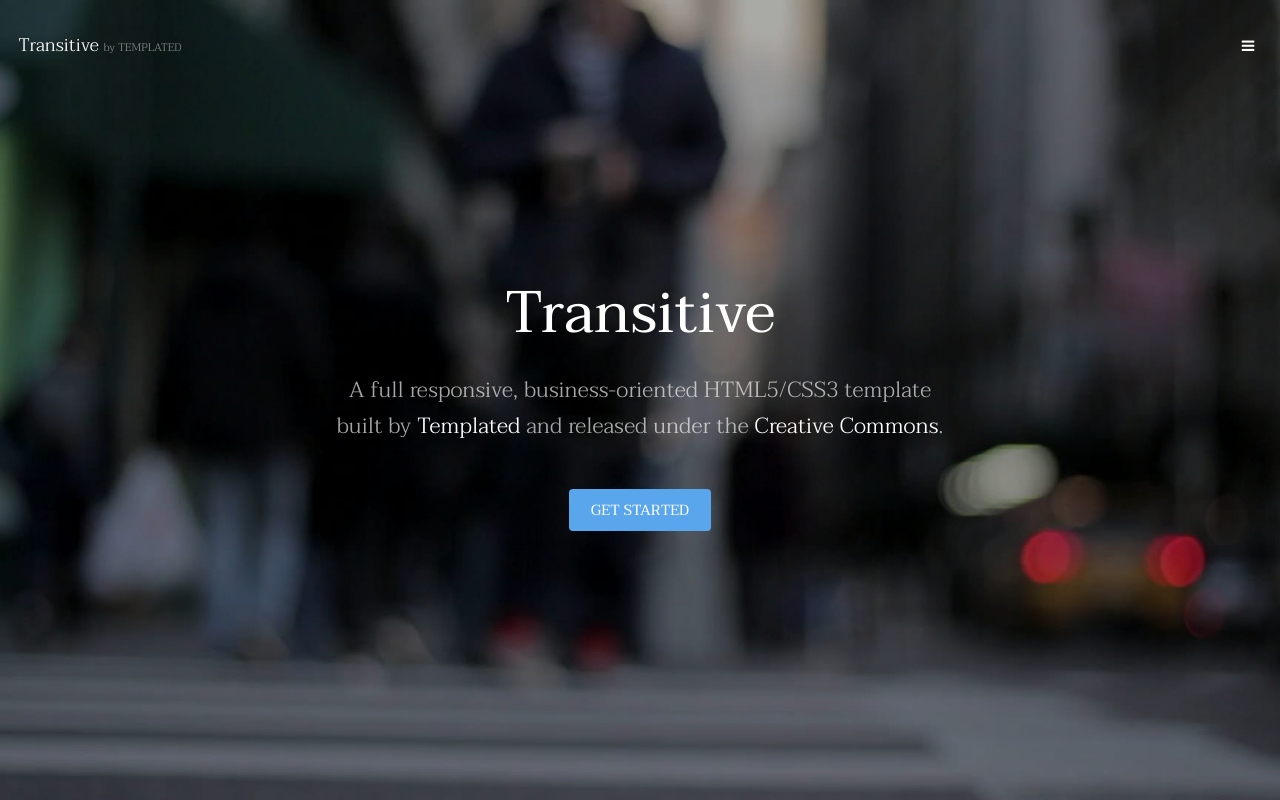
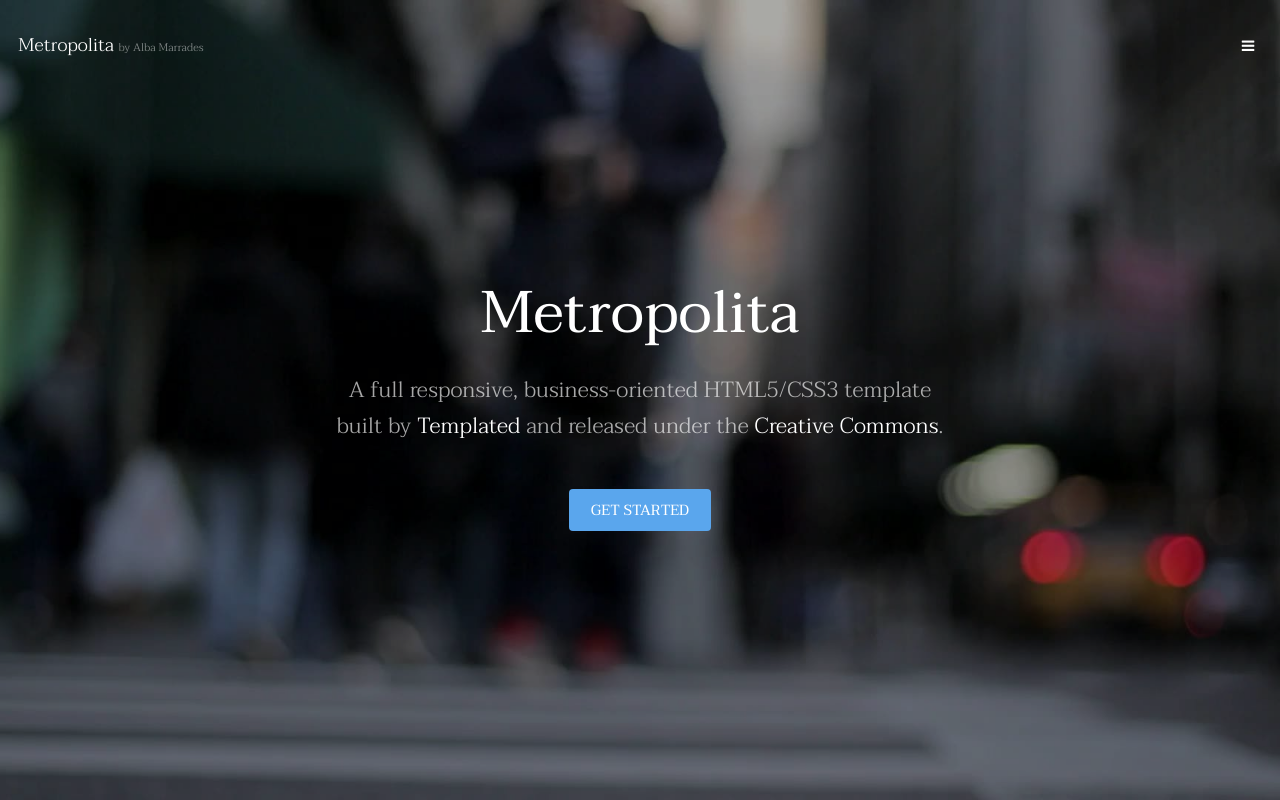
Before and after one commit to AlbaMarrades/04.REP_METROPOLITA, a plain HTML site: page index.html in a window 1280 px wide. Shown: the top 800 px of the page. Drawn offline with Linux system fonts and the light colour scheme.

Commit message:
cambios en la portada por ALBA

```diff
--- a/index.html
+++ b/index.html
@@ -6,7 +6,7 @@
 -->
 <html>
 	<head>
-		<title>Transitive by TEMPLATED</title>
+		<title>Metropolita by Alba Marrades</title>
 		<meta charset="utf-8" />
 		<meta name="viewport" content="width=device-width, initial-scale=1" />
 		<link rel="stylesheet" href="assets/css/main.css" />
@@ -15,7 +15,7 @@
 
 		<!-- Header -->
 			<header id="header" class="alt">
-				<div class="logo"><a href="index.html">Transitive <span>by TEMPLATED</span></a></div>
+				<div class="logo"><a href="index.html">Metropolita <span>by Alba Marrades</span></a></div>
 				<a href="#menu" class="toggle"><span>Menu</span></a>
 			</header>
 
@@ -36,7 +36,7 @@
 		-->
 			<section id="banner" data-video="images/banner">
 				<div class="inner">
-					<h1>Transitive</h1>
+					<h1>Metropolita</h1>
 					<p>A full responsive, business-oriented HTML5/CSS3 template<br />
 					built by <a href="https://templated.co/">Templated</a> and released under the <a href="https://templated.co/license">Creative Commons</a>.</p>
 					<a href="#one" class="button special scrolly">Get Started</a>
```
